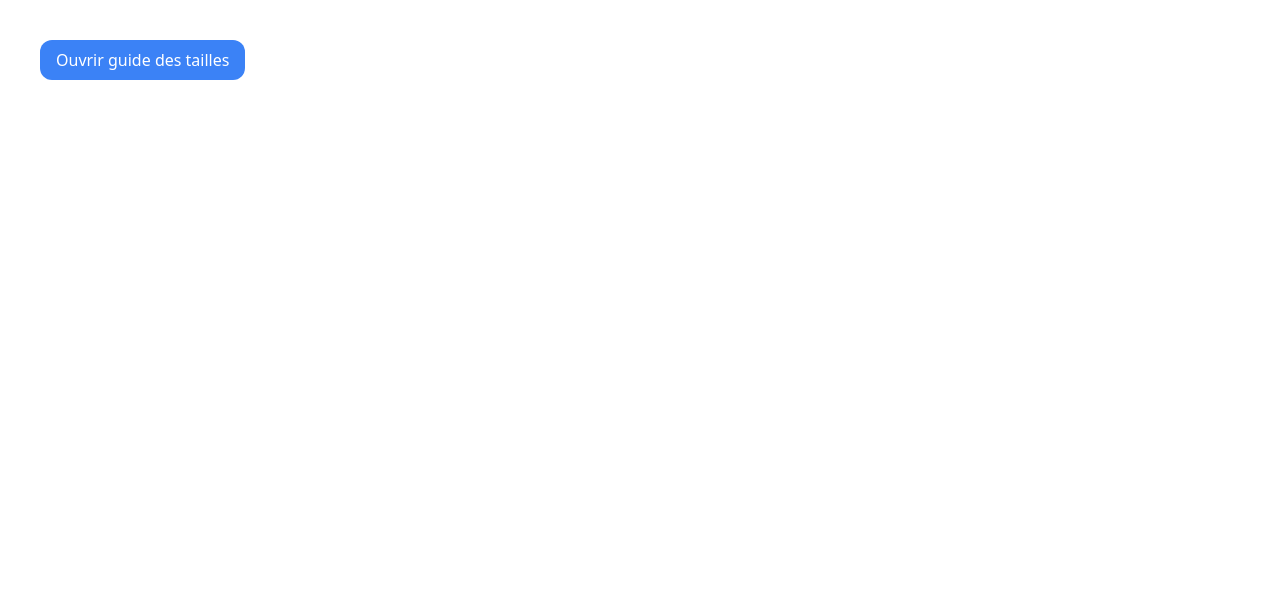
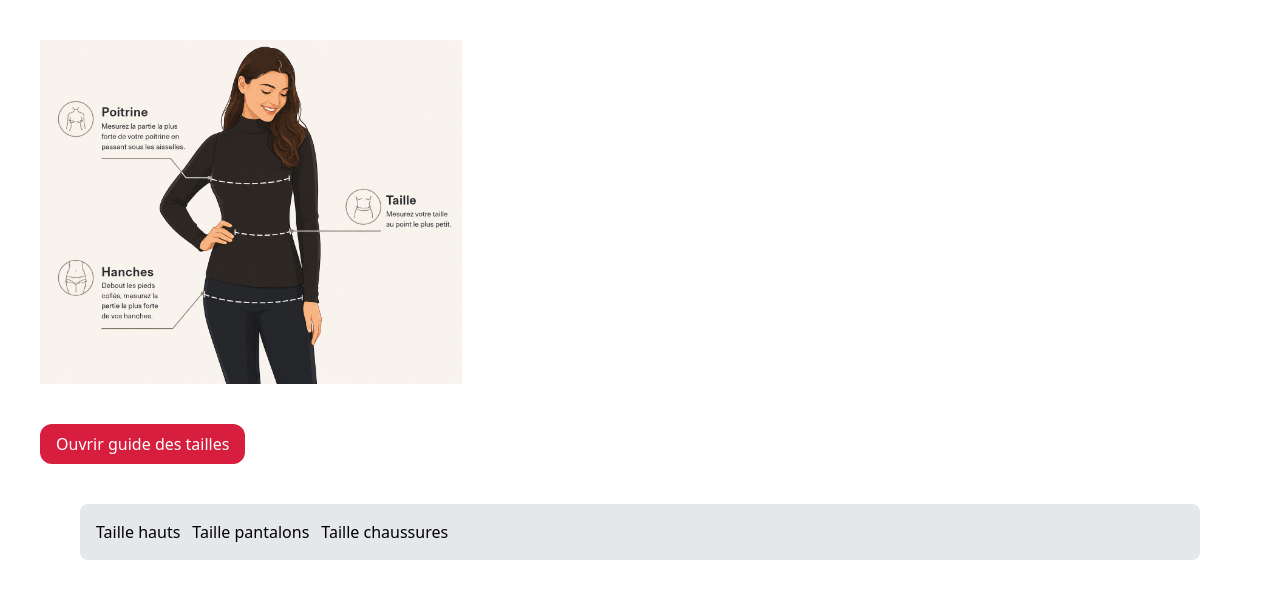
Before and after one commit to carolinachaconr/STAGE-MC-GUIDETAILLE, a React (Vite) app in the folder GuideDeTaille/: page / in a window 1280 px wide. Shown: the top 598 px of the page. Built offline with nearby package versions, Linux system fonts and the light colour scheme.

Commit message:
Ajout des composants
Composants pour les diff/rentes sections de guide de tailles. ex: pantalons, hauts, chaussures.

```diff
--- a/GuideDeTaille/src/App.jsx
+++ b/GuideDeTaille/src/App.jsx
@@ -2,6 +2,7 @@ import { useState } from "react";
 import Modal from "./components/Modal";
 import SizeForm from "./components/SizeForm";
 import StartForm from "./components/StartForm";
+import GuideDeTailles from "./pages/GuidedeTailles";
 
 export default function App() {
   const [open, setOpen] = useState(false);
@@ -10,10 +11,11 @@ export default function App() {
 
   return (
     <div className="p-10">
+      <img className="h-96 flex justify-center pb-10" src="src/assets/IMG.PNG" alt="IMG" />
 
       <button
         onClick={() => setOpen(true)}
-        className="bg-blue-500 text-white px-4 py-2 rounded-xl"
+        className="bg-[#d71e3e] text-white px-4 py-2 rounded-xl"
       >
         Ouvrir guide des tailles
       </button>
@@ -27,6 +29,7 @@ export default function App() {
         {/* <SizeForm /> */}
 
       </Modal>
+      <GuideDeTailles />
 
     </div>
   );
--- a/GuideDeTaille/src/components/SizeForm.jsx
+++ b/GuideDeTaille/src/components/SizeForm.jsx
@@ -35,7 +35,7 @@ export default function SizeForm() {
           value={height}
           onChange={(e)=> setHeight(Number(e.target.value))}
           placeholder="Ex: 170"
-          className="w-full border rounded-lg px-3 py-2 focus:outline-none focus:ring-2 focus:ring-blue-500"
+          className="w-full border rounded-lg px-3 py-2 focus:outline-none focus:ring-2 focus:ring-[#d71e3e]"
         />
       </div>
 
@@ -48,7 +48,7 @@ export default function SizeForm() {
           value={weight}
           onChange={(e) => setWeight(Number(e.target.value))}
           placeholder="Ex: 65"
-          className="w-full border rounded-lg px-3 py-2 focus:outline-none focus:ring-2 focus:ring-blue-500"
+          className="w-full border rounded-lg px-3 py-2 focus:outline-none focus:ring-2 focus:ring-[#d71e3e]"
         />
       </div>
 
@@ -61,7 +61,7 @@ export default function SizeForm() {
           value={age}
           onChange={(e) => setAge(Number(e.target.value))}
           placeholder="Ex: 25"
-          className="w-full border rounded-lg px-3 py-2 focus:outline-none focus:ring-2 focus:ring-blue-500"
+          className="w-full border rounded-lg px-3 py-2 focus:outline-none focus:ring-2 focus:ring-[#d71e3e]"
         />
       </div>
 
@@ -70,7 +70,7 @@ export default function SizeForm() {
       <button
         type="button"
         onClick={calculateSize}
-        className="w-full bg-blue-500 text-white py-2 rounded-lg hover:bg-blue-600"
+        className="w-full bg-[#d71e3e] text-white py-2 rounded-lg hover:bg-[#b01a30]"
       >
         Calculer ma taille
       </button>
--- a/GuideDeTaille/src/components/StartForm.jsx
+++ b/GuideDeTaille/src/components/StartForm.jsx
@@ -17,7 +17,7 @@ export default function StartForm() {
             <p>Avez-vous besoin d'aide pour choisir votre taille ?</p>
             <button
             onClick={() => setStartQuiz(true)}
-            className="w-full bg-blue-500 text-white py-2 rounded-lg hover:bg-blue-600">
+            className="w-full bg-[#d71e3e] text-white py-2 rounded-lg hover:bg-[#b01a30]">
               Oui, je veux trouver ma taille
             </button>
           </>
--- /dev/null
+++ b/GuideDeTaille/src/components/TailleChaussures.jsx
@@ -0,0 +1,37 @@
+
+import { useState } from "react";
+
+
+
+export default function TailleChaussures() {
+
+
+
+  return (
+
+
+      <div>
+        <h1 className="text-2xl font-bold mb-4">Guide des tailles pour les chaussures</h1>
+        <p>Voici un guide des tailles pour les chaussures :</p>
+        <ul className="list-disc list-inside mb-4">
+            <li><strong>XS :</strong> Pointure : 35-36, Longueur du pied : 22-23 cm</li>
+            <li><strong>S :</strong> Pointure : 37-38, Longueur du pied : 23-24 cm</li>
+            <li><strong>M :</strong> Pointure : 39-40, Longueur du pied : 24-25 cm</li>
+            <li><strong>L :</strong> Pointure : 41-42, Longueur du pied : 25-26 cm</li>
+            <li><strong>XL :</strong> Pointure : 43-44, Longueur du pied : 26-27 cm</li>
+        </ul>
+        <p>Assurez-vous de mesurer la longueur de votre pied pour choisir la taille qui vous convient le mieux.</p>
+        </div>
+
+
+
+
+
+
+
+
+
+
+
+  );
+}
--- /dev/null
+++ b/GuideDeTaille/src/components/TailleHauts.jsx
@@ -0,0 +1,36 @@
+
+import { useState } from "react";
+
+
+
+export default function TailleHauts() {
+
+
+
+  return (
+
+
+      <div>
+        <h1 className="text-2xl font-bold mb-4">Guide des tailles pour les hauts</h1>
+        <p>Voici un guide des tailles pour les hauts :</p>
+        <ul className="list-disc list-inside mb-4">
+            <li><strong>XS :</strong> Tour de poitrine : 78-82 cm, Tour de taille : 60-64 cm, Tour de hanches : 86-90 cm</li>
+            <li><strong>S :</strong> Tour de poitrine : 82-86 cm, Tour de taille : 64-68 cm, Tour de hanches : 90-94 cm</li>
+            <li><strong>M :</strong> Tour de poitrine : 86-90 cm, Tour de taille : 68-72 cm, Tour de hanches : 94-98 cm</li>
+            <li><strong>L :</strong> Tour de poitrine : 90-94 cm, Tour de taille : 72-76 cm, Tour de hanches : 98-102 cm</li>
+            <li><strong>XL :</strong> Tour de poitrine : 94-98 cm, Tour de taille : 76-80 cm, Tour de hanches : 102-106 cm</li>
+        </ul>
+        <p>Assurez-vous de mesurer votre tour de poitrine, tour de taille et tour de hanches pour choisir la taille qui vous convient le mieux.</p>
+        </div>
+
+
+
+
+
+
+
+
+
+
+  );
+}
--- /dev/null
+++ b/GuideDeTaille/src/components/TaillePantalons.jsx
@@ -0,0 +1,36 @@
+
+import { useState } from "react";
+
+
+
+export default function TaillePantalons() {
+
+
+
+  return (
+
+
+      <div>
+        <h1 className="text-2xl font-bold mb-4">Guide des tailles pour les pantalons</h1>
+        <p>Voici un guide des tailles pour les pantalons :</p>
+        <ul className="list-disc list-inside mb-4">
+            <li><strong>XS :</strong> Tour de taille : 60-64 cm, Tour de hanches : 86-90 cm, Longueur : 100-104 cm</li>
+            <li><strong>S :</strong> Tour de taille : 64-68 cm, Tour de hanches : 90-94 cm, Longueur : 104-108 cm</li>
+            <li><strong>M :</strong> Tour de taille : 68-72 cm, Tour de hanches : 94-98 cm, Longueur : 108-112 cm</li>
+            <li><strong>L :</strong> Tour de taille : 72-76 cm, Tour de hanches : 98-102 cm, Longueur : 112-116 cm</li>
+            <li><strong>XL :</strong> Tour de taille : 76-80 cm, Tour de hanches : 102-106 cm, Longueur : 116-120 cm</li>
+        </ul>
+        <p>Assurez-vous de mesurer votre tour de taille et tour de hanches pour choisir la taille qui vous convient le mieux.</p>
+        </div>
+
+
+
+
+
+
+
+
+
+
+  );
+}
--- /dev/null
+++ b/GuideDeTaille/src/pages/GuidedeTailles.jsx
@@ -0,0 +1,40 @@
+import { useState } from "react";
+import TailleHauts from "../components/TailleHauts";
+import TaillePantalons from "../components/TaillePantalons";
+import TailleChaussures from "../components/TailleChaussures";
+
+export default function GuideDeTailles() {
+  const [section, setSection] = useState("");
+
+  return (
+    <div className="p-10">
+      <nav className="bg-gray-200 p-4 rounded-lg mb-6">
+        <ul className="flex flex-row gap-3">
+
+          <li>
+            <button onClick={() => setSection("hauts")}>
+              Taille hauts
+            </button>
+          </li>
+
+          <li>
+            <button onClick={() => setSection("pantalons")}>
+              Taille pantalons
+            </button>
+          </li>
+           <li>
+            <button onClick={() => setSection("chaussures")}>
+              Taille chaussures
+            </button>
+          </li>
+
+        </ul>
+      </nav>
+
+      {section === "hauts" && <TailleHauts />}
+
+      {section === "pantalons" && <TaillePantalons />}
+      {section === "chaussures" && <TailleChaussures />}
+    </div>
+  );
+}
```
Also changed, not shown: GuideDeTaille/src/assets/IMG.png (added), 1 other file (tests, documents, lock files or other folders).
